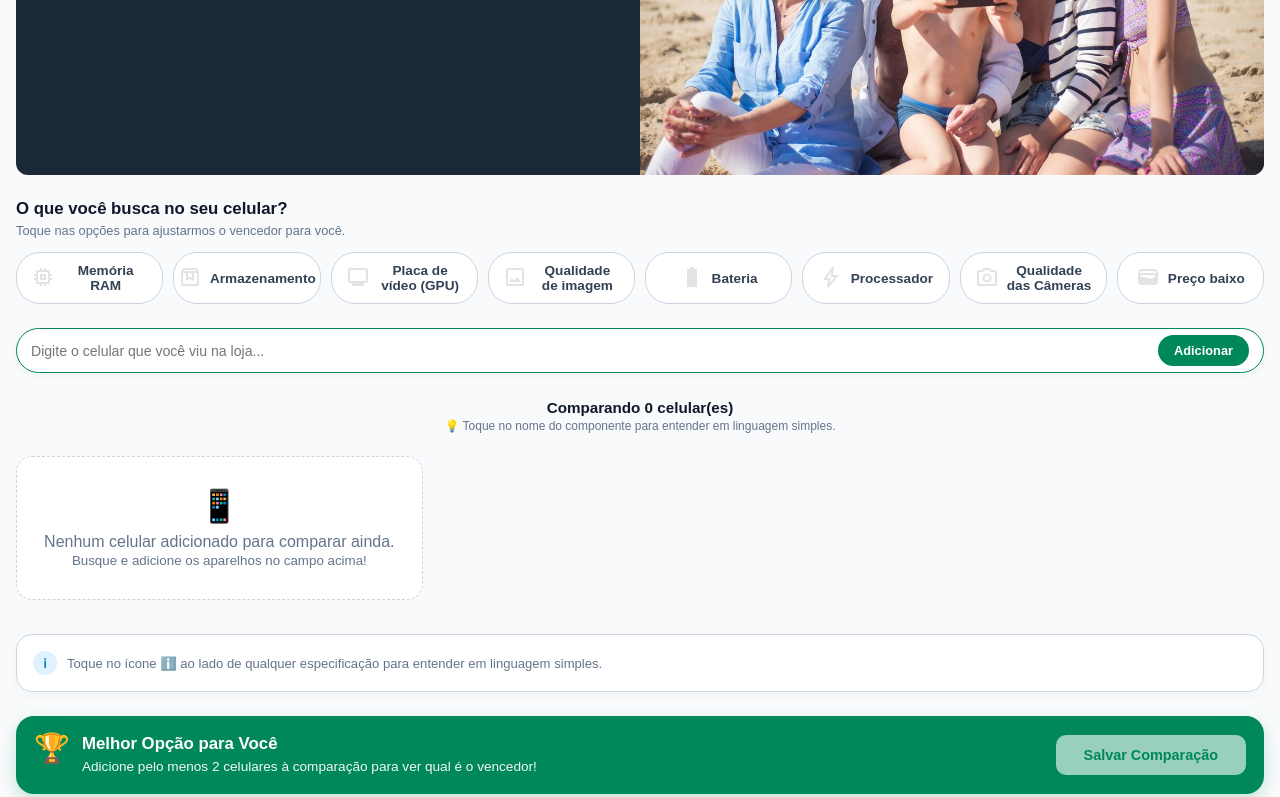
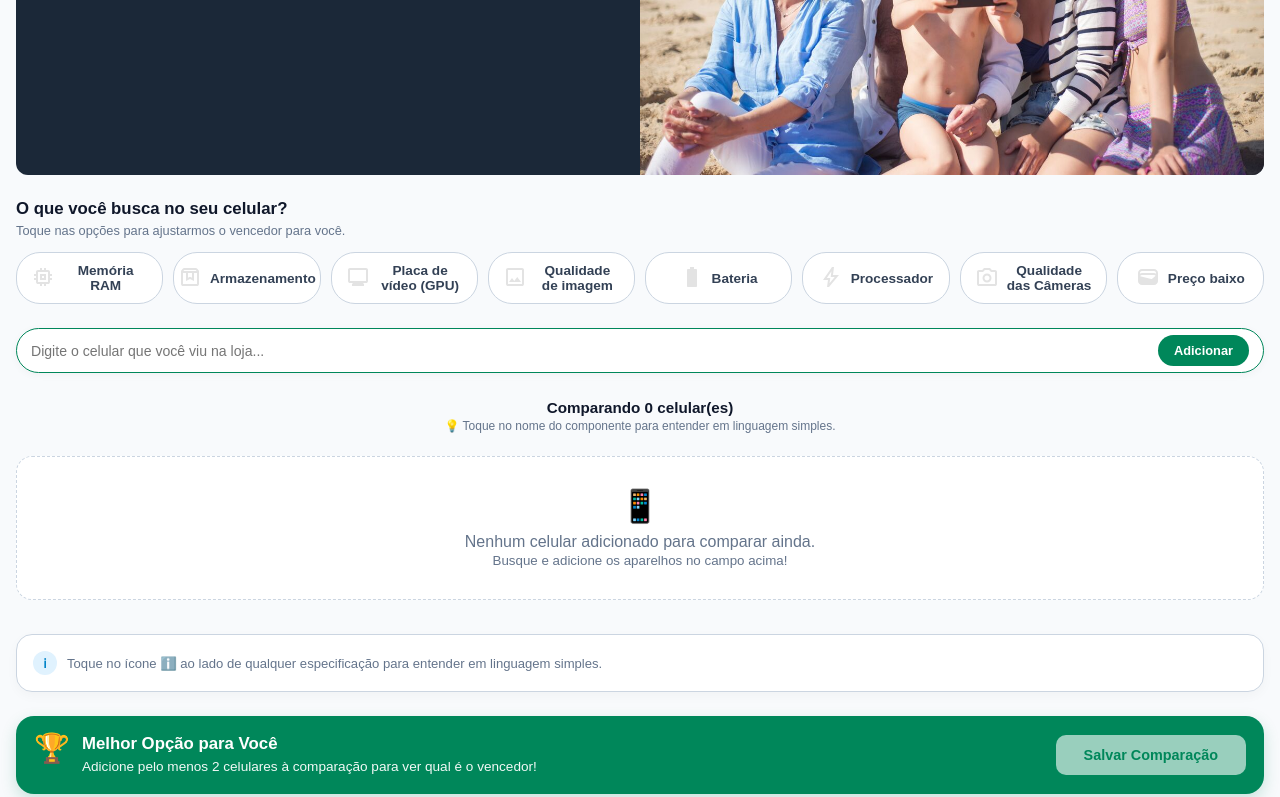
Before and after one commit to DiogoSouza268/TechFacil, an Angular app: page /home in a window 1280 px wide. Shown: the part 368-1165 px from the top of the page. Built offline with nearby package versions, Linux system fonts and the light colour scheme.

Commit message:
feat: oculta ações do cabeçalho em telas menores que 900px e ajusta fundo da seção de salvos

```diff
--- a/src/app/pages/home/home.css
+++ b/src/app/pages/home/home.css
@@ -56,6 +56,12 @@ header.header-home {
   display: flex;
   align-items: center;
   gap: 12px;
+}
+
+@media (max-width:900px){
+  .header-actions{
+    display: none;
+  }
 }
 
 .btn-salvos-header {
@@ -614,6 +620,13 @@ main.main-content {
     padding: 10px 0px;
   }
 
+  .mensagem-vazia {
+    grid-column: 1 / -1;
+    width: 100%;
+    justify-self: stretch;
+    text-align: center;
+  }
+
   .indicadores-container{
     display: none;
   }
--- a/src/app/pages/salvos/salvos.css
+++ b/src/app/pages/salvos/salvos.css
@@ -66,6 +66,12 @@ header.header-home {
   align-items: center;
   gap: 12px;
   flex-shrink: 0;
+}
+
+@media (max-width:900px){
+  .header-actions{
+    display: none;
+  }
 }
 
 .btn-salvos-header {
@@ -164,9 +170,8 @@ header.header-home {
 }
 
 .header-salvos {
-  background-color: #ffffff;
+  background-color: transparent;
   padding: 20px;
-  border-bottom: 1px solid #e5e7eb;
 }
 
 .header-content {
```
